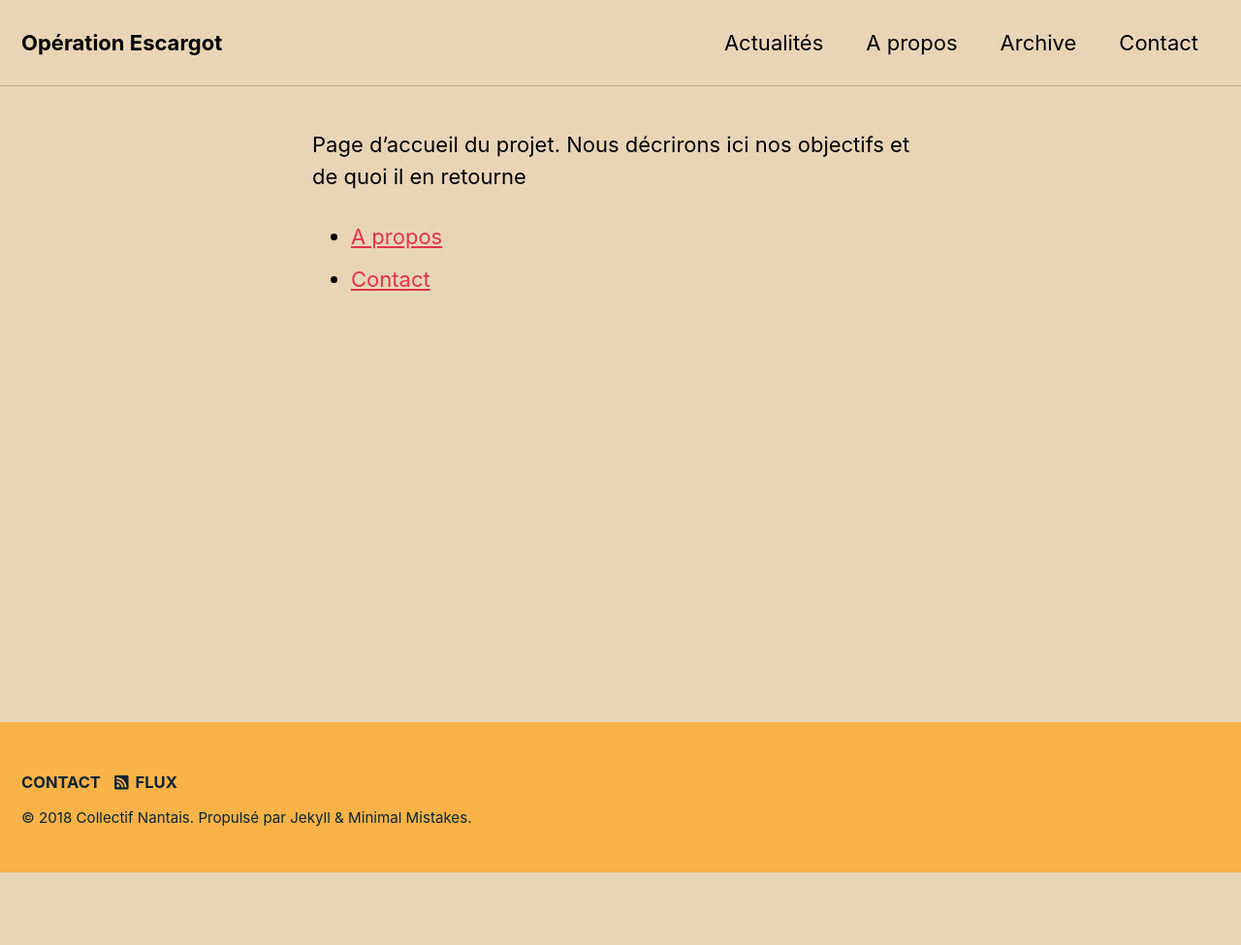
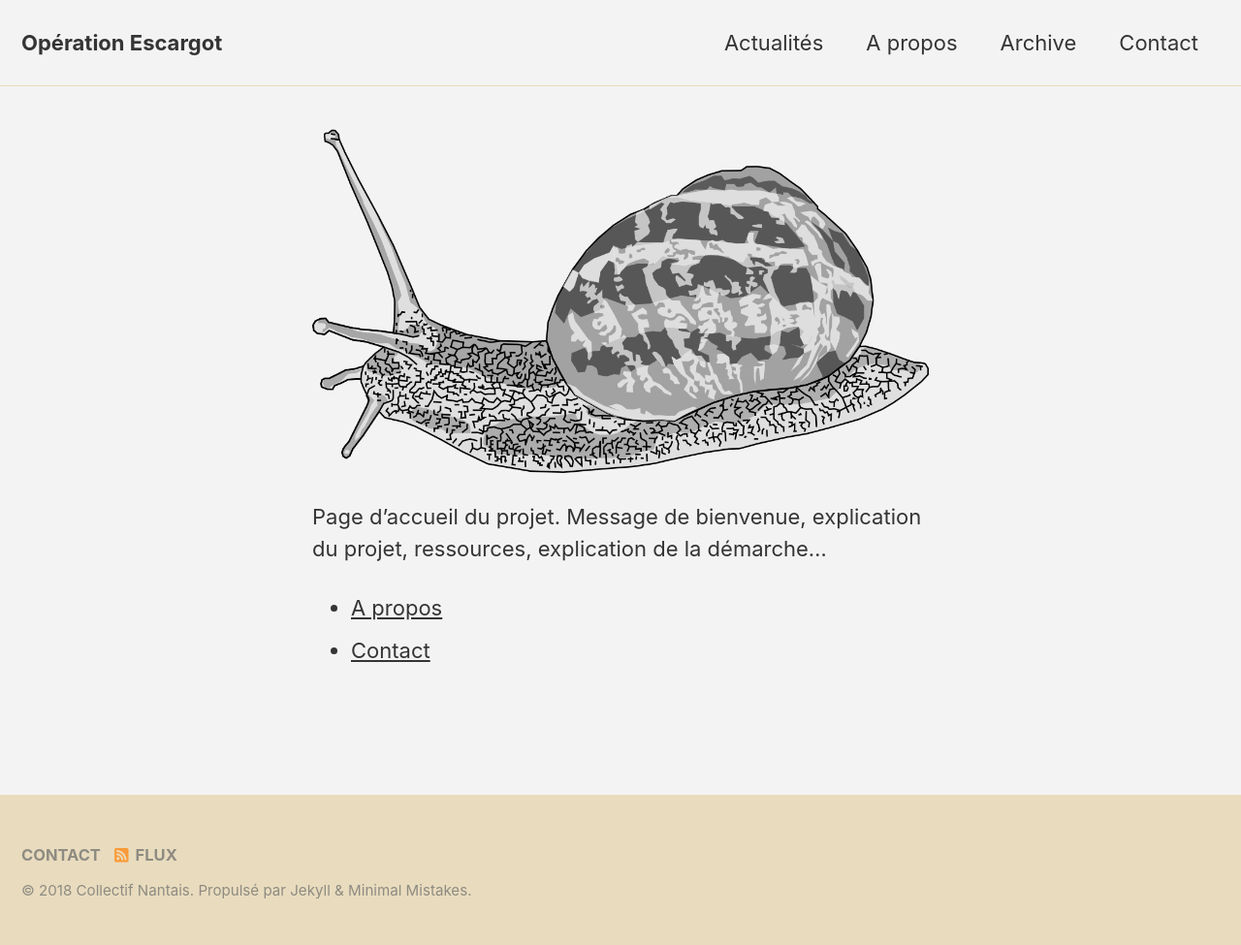
Before and after one commit to nopich/nopich.github.io, a Jekyll site: the page built from index.md, in a window 1280 px wide. Shown: the whole page at 97% size. Built offline with Jekyll 4.4.1, drawn with Linux system fonts in a browser that asks for light colours; cached includes are drawn as plain includes; nearby versions of some CDN libraries; before the commit the page ends 900 px from its top, so only the background shows below that.

Commit message:
change style to "dirt"

```diff
--- a/_config.yml
+++ b/_config.yml
@@ -12,7 +12,7 @@
 
 # theme                  : "minimal-mistakes-jekyll"
 remote_theme             : "mmistakes/minimal-mistakes"
-minimal_mistakes_skin    : "sunrise" # "air", "aqua", "contrast", "dark", "dirt", "neon", "mint", "plum", "sunrise"
+minimal_mistakes_skin    : "dirt" # "air", "aqua", "contrast", "dark", "dirt", "neon", "mint", "plum", "sunrise"
 
 # Site Settings
 locale                   : "fr-FR"
--- a/index.md
+++ b/index.md
@@ -3,7 +3,9 @@ layout: home
 author_profile: false
 ---
 
-Page d'accueil du projet. Nous décrirons ici nos objectifs et de quoi il en retourne
+![un escargot vectorisé](/assets/images/snail.png)
+
+Page d'accueil du projet. Message de bienvenue, explication du projet, ressources, explication de la démarche...
 
 - [A propos](_pages/apropos/)
 - [Contact](_pages/contact/)
```
Also changed, not shown: assets/images/snail.png, 4 other files.
